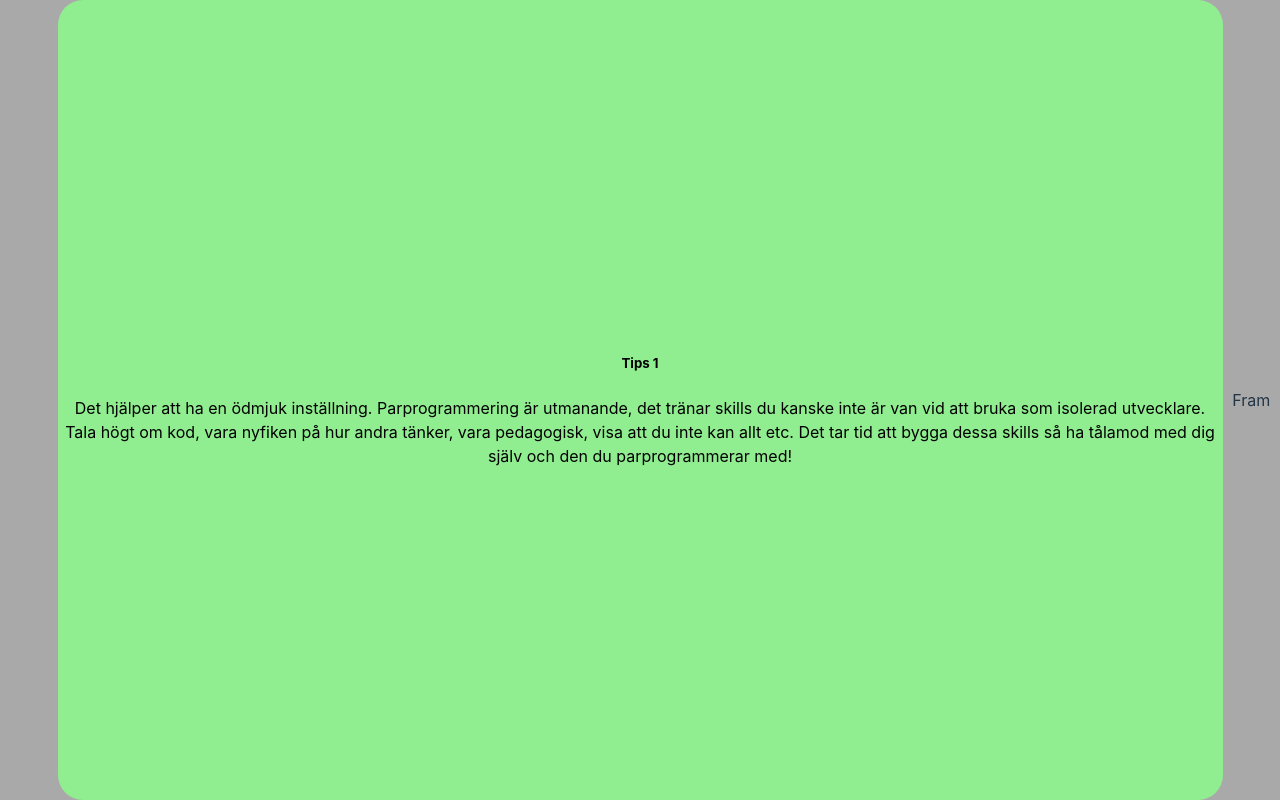
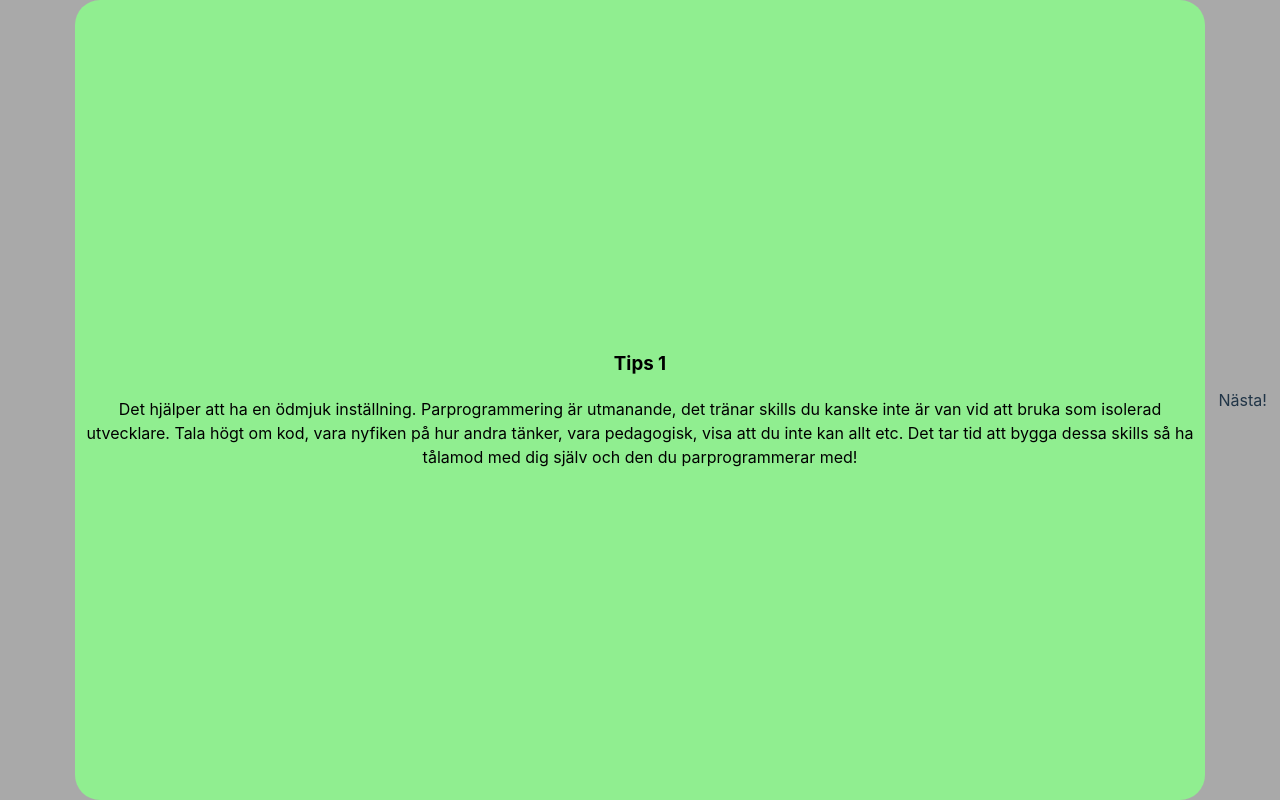
Before and after one commit to objarni/pair-programming-survival-kit, a React (Vite) app: page / in a window 1280 px wide. Built offline with nearby package versions, Linux system fonts and the light colour scheme.

Commit message:
stop at end-of-book

```diff
--- a/src/App.css
+++ b/src/App.css
@@ -11,7 +11,8 @@
 }
 
 .sidebar {
-    width: 10vw !important;
+    width: 10vw;
+    padding: 10px;
     display: flex;
     justify-content: center;
     align-items: center;
@@ -21,6 +22,7 @@
 }
 
 .content {
+    padding: 10px;
     border-radius: 25px;
     flex-grow: 1;
     background-color: lightgreen;
--- a/src/App.tsx
+++ b/src/App.tsx
@@ -20,7 +20,7 @@ export default function App() {
 
           {page > 0 && (
             <div className="sidebar" onClick={() => setPage(page-1)}>
-              Bak
+              Förra!
             </div>
           )}
           { page === 0 && (
@@ -31,14 +31,22 @@ export default function App() {
 
           <div className="content">
             <div>
-              <h5>Tips {page+1}</h5>
+              <h3>Tips {page+1}</h3>
               <div>{texts[page]}</div>
             </div>
           </div>
 
-          <div className="sidebar" onClick={() => setPage(page+1)}>
-            Fram
-          </div>
+          {page < texts.length-1 && (
+            <div className="sidebar" onClick={() => setPage(page+1)}>
+              Nästa!
+            </div>
+          )}
+          { page === texts.length-1 && (
+            <div className="sidebar">
+              &nbsp;
+            </div>
+          )}
+
       </div>
     </>
   )
```
